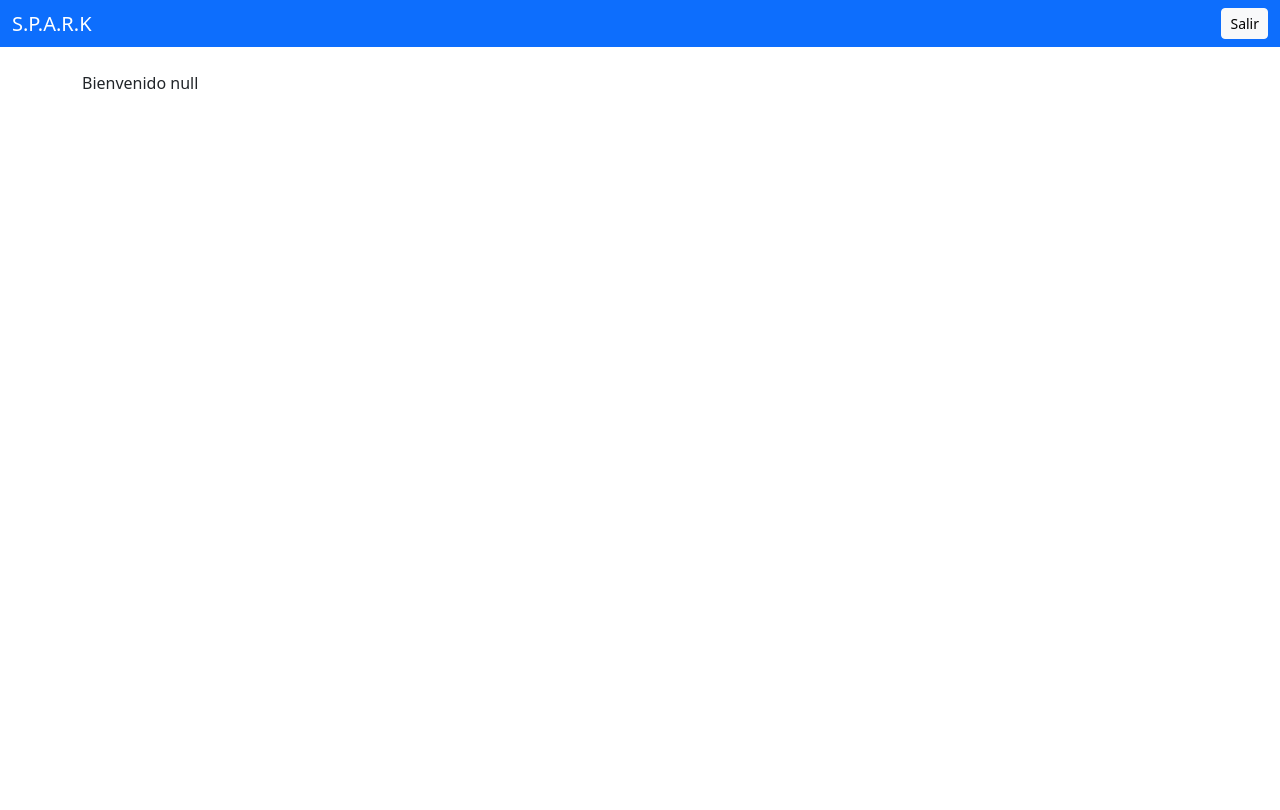
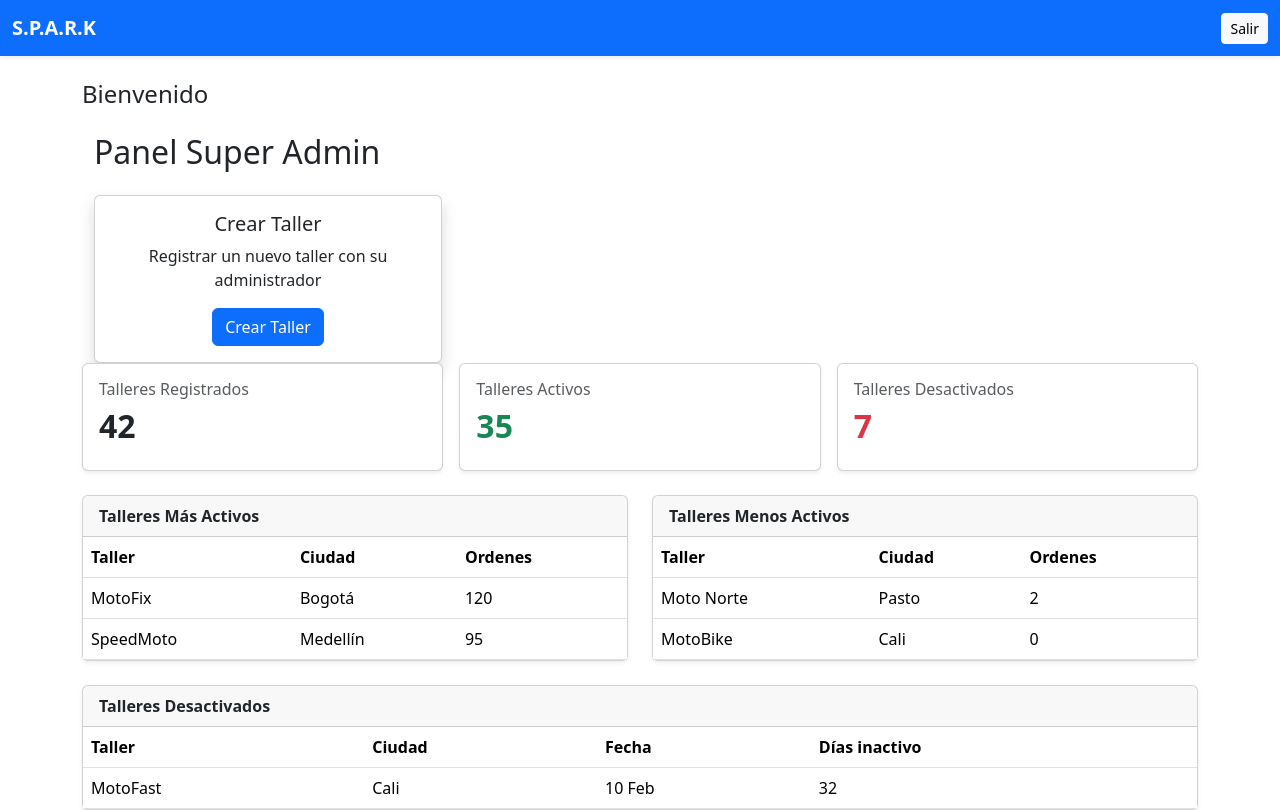
Before and after one commit to Carlostorres8791/moto-taller-frontend, an Angular app: page /dashboard in a window 1280 px wide. Built offline with nearby package versions, Linux system fonts and the light colour scheme.

Commit message:
Implementacion posible vista del Dashboard y boton crear taller

```diff
--- a/src/app/app.routes.ts
+++ b/src/app/app.routes.ts
@@ -1,9 +1,11 @@
 import { Routes } from '@angular/router';
 import { Login } from './pages/login/login';
 import { Dashboard } from './pages/dashboard/dashboard';
+import { CrearTaller } from './pages/crear-taller/crear-taller';
 
 export const routes: Routes = [
     { path: '', component: Login},
     { path: 'login', component: Login},
-    { path: 'dashboard', component: Dashboard}
+    { path: 'dashboard', component: Dashboard},
+    { path: 'crear-taller', component: CrearTaller}
 ];
--- a/src/app/component/navbar/navbar.html
+++ b/src/app/component/navbar/navbar.html
@@ -1,13 +1,24 @@
-<nav class="navbar navbar-expand-lg navbar-dark bg-primary">
+<nav class="navbar navbar-expand-lg navbar-dark bg-primary shadow-sm">
   <div class="container-fluid">
 
-    <div class="collapse navbar-collapse">
+    <a class="navbar-brand fw-bold" routerLink="/dashboard">
+      S.P.A.R.K
+    </a>
+
+    <!-- BOTON MOVIL -->
+    <button
+      class="navbar-toggler"
+      type="button"
+      data-bs-toggle="collapse"
+      data-bs-target="#navbarContent">
+
+      <span class="navbar-toggler-icon"></span>
+
+    </button>
+
+    <div class="collapse navbar-collapse" id="navbarContent">
 
       <ul class="navbar-nav me-auto">
-
-        <li class="nav-item">
-          <a class="navbar-brand" routerLink="/dashboard">S.P.A.R.K</a>
-        </li>
 
         <!-- SUPER ADMIN -->
         <ng-container *ngIf="usuario?.rol === 'SUPER_ADMIN'">
@@ -50,7 +61,7 @@
 
       </ul>
 
-      <span class="navbar-text me-3">
+      <span class="navbar-text me-3 text-light">
         {{usuario?.nombre}}
       </span>
 
--- /dev/null
+++ b/src/app/pages/crear-taller/crear-taller.html
@@ -0,0 +1,37 @@
+<div class="container mt-4">
+
+<h2>Registrar Talle</h2>
+
+<form (ngSubmit)="crearTaller()">
+
+  <div class="mb-3">
+    <label>Nombre del taller</label>
+    <input type="text" class="form-control" [(ngModel)]="taller.nombre" name="nombre">
+  </div>
+
+  <div class="mb-3">
+    <label>Dirección</label>
+    <input type="text" class="form-control" [(ngModel)]="taller.direccion" name="direccion">
+  </div>
+
+  <hr>
+
+  <h4>Administrador</h4>
+
+  <div class="mb-3">
+    <label>Nombre</label>
+    <input type="text" class="form-control" [(ngModel)]="admin.nombre" name="adminNombre">
+  </div>
+
+  <div class="mb-3">
+    <label>Email</label>
+    <input type="email" class="form-control" [(ngModel)]="admin.email" name="adminEmail">
+  </div>
+
+  <button class="btn btn-success">
+    Crear Taller
+  </button>
+
+</form>
+
+</div>
--- /dev/null
+++ b/src/app/pages/crear-taller/crear-taller.ts
@@ -0,0 +1,44 @@
+import { CommonModule } from '@angular/common';
+import { Component } from '@angular/core';
+import { FormsModule } from '@angular/forms';
+import { Taller } from '../../services/taller';
+
+@Component({
+  selector: 'app-crear-taller',
+  imports: [FormsModule, CommonModule],
+  templateUrl: './crear-taller.html',
+  styleUrl: './crear-taller.css',
+})
+export class CrearTaller {
+
+  taller = {
+    nombre: '',
+    direccion: ''
+  };
+
+  admin = {
+    nombre: '',
+    email: ''
+  };
+
+  constructor(private tallerService: Taller) {}
+
+  crearTaller(){
+
+    const request = {
+    nombre: this.taller.nombre,
+    direccion: this.taller.direccion,
+    adminNombre: this.admin.nombre,
+    adminEmail: this.admin.email};
+
+ this.tallerService.crearTaller(request).subscribe({
+      next: (res)=>{
+        alert("Taller creado correctamente");
+      },
+      error: (err)=>{
+        console.log(err);
+      }
+    });
+
+  }
+}
--- a/src/app/pages/dashboard/dashboard.html
+++ b/src/app/pages/dashboard/dashboard.html
@@ -1,10 +1,149 @@
 <app-navbar></app-navbar>
 
 <div class="container mt-4">
+  <h4 class="mb-4">Bienvenido {{ usuario?.nombre }}</h4>
 
-<a>Bienvenido {{usuario?.nombre}}</a>
-<a> {{usuario?.rol}}</a>
-<a> {{usuario?.tallerId}}</a>
-<a> {{usuario | json}}</a>
+  <div class="container mt-4">
+    <h2>Panel Super Admin</h2>
 
+    <div class="row mt-4">
+      <div class="col-md-4">
+        <div class="card shadow">
+          <div class="card-body text-center">
+            <h5 class="card-title">Crear Taller</h5>
+            <p class="card-text">Registrar un nuevo taller con su administrador</p>
+
+            <a routerLink="crear-taller" class="btn btn-primary"> Crear Taller </a>
+          </div>
+        </div>
+      </div>
+    </div>
+  </div>
+
+  <!-- CARDS -->
+  <div class="row g-3 mb-4">
+    <div class="col-12 col-md-4">
+      <div class="card shadow-sm dashboard-card">
+        <div class="card-body">
+          <h6 class="text-muted">Talleres Registrados</h6>
+          <h2 class="fw-bold">42</h2>
+        </div>
+      </div>
+    </div>
+
+    <div class="col-12 col-md-4">
+      <div class="card shadow-sm dashboard-card">
+        <div class="card-body">
+          <h6 class="text-muted">Talleres Activos</h6>
+          <h2 class="fw-bold text-success">35</h2>
+        </div>
+      </div>
+    </div>
+
+    <div class="col-12 col-md-4">
+      <div class="card shadow-sm dashboard-card">
+        <div class="card-body">
+          <h6 class="text-muted">Talleres Desactivados</h6>
+          <h2 class="fw-bold text-danger">7</h2>
+        </div>
+      </div>
+    </div>
+  </div>
+
+  <!-- TABLAS -->
+  <div class="row g-4">
+    <!-- MAS ACTIVOS -->
+    <div class="col-12 col-lg-6">
+      <div class="card shadow-sm">
+        <div class="card-header fw-semibold">Talleres Más Activos</div>
+
+        <div class="table-responsive">
+          <table class="table table-hover mb-0">
+            <thead>
+              <tr>
+                <th>Taller</th>
+                <th>Ciudad</th>
+                <th>Ordenes</th>
+              </tr>
+            </thead>
+
+            <tbody>
+              <tr>
+                <td>MotoFix</td>
+                <td>Bogotá</td>
+                <td>120</td>
+              </tr>
+
+              <tr>
+                <td>SpeedMoto</td>
+                <td>Medellín</td>
+                <td>95</td>
+              </tr>
+            </tbody>
+          </table>
+        </div>
+      </div>
+    </div>
+
+    <!-- MENOS ACTIVOS -->
+    <div class="col-12 col-lg-6">
+      <div class="card shadow-sm">
+        <div class="card-header fw-semibold">Talleres Menos Activos</div>
+
+        <div class="table-responsive">
+          <table class="table table-hover mb-0">
+            <thead>
+              <tr>
+                <th>Taller</th>
+                <th>Ciudad</th>
+                <th>Ordenes</th>
+              </tr>
+            </thead>
+
+            <tbody>
+              <tr>
+                <td>Moto Norte</td>
+                <td>Pasto</td>
+                <td>2</td>
+              </tr>
+
+              <tr>
+                <td>MotoBike</td>
+                <td>Cali</td>
+                <td>0</td>
+              </tr>
+            </tbody>
+          </table>
+        </div>
+      </div>
+    </div>
+  </div>
+
+  <!-- DESACTIVADOS -->
+
+  <div class="card shadow-sm mt-4">
+    <div class="card-header fw-semibold">Talleres Desactivados</div>
+
+    <div class="table-responsive">
+      <table class="table table-hover mb-0">
+        <thead>
+          <tr>
+            <th>Taller</th>
+            <th>Ciudad</th>
+            <th>Fecha</th>
+            <th>Días inactivo</th>
+          </tr>
+        </thead>
+
+        <tbody>
+          <tr>
+            <td>MotoFast</td>
+            <td>Cali</td>
+            <td>10 Feb</td>
+            <td>32</td>
+          </tr>
+        </tbody>
+      </table>
+    </div>
+  </div>
 </div>
--- /dev/null
+++ b/src/app/services/taller.ts
@@ -0,0 +1,17 @@
+import { HttpClient } from '@angular/common/http';
+import { Injectable } from '@angular/core';
+import { Observable } from 'rxjs';
+
+@Injectable({
+  providedIn: 'root',
+})
+export class Taller {
+
+  private apiUrl = 'http://localhost:8080/api/talleres';
+
+  constructor(private http: HttpClient) { }
+
+  crearTaller(data: any): Observable<any> {
+    return this.http.post(`${this.apiUrl}/crear`, data);
+  }
+}
```
Also changed, not shown: src/app/pages/crear-taller/crear-taller.css (added), 2 other files (tests, documents, lock files or other folders).
